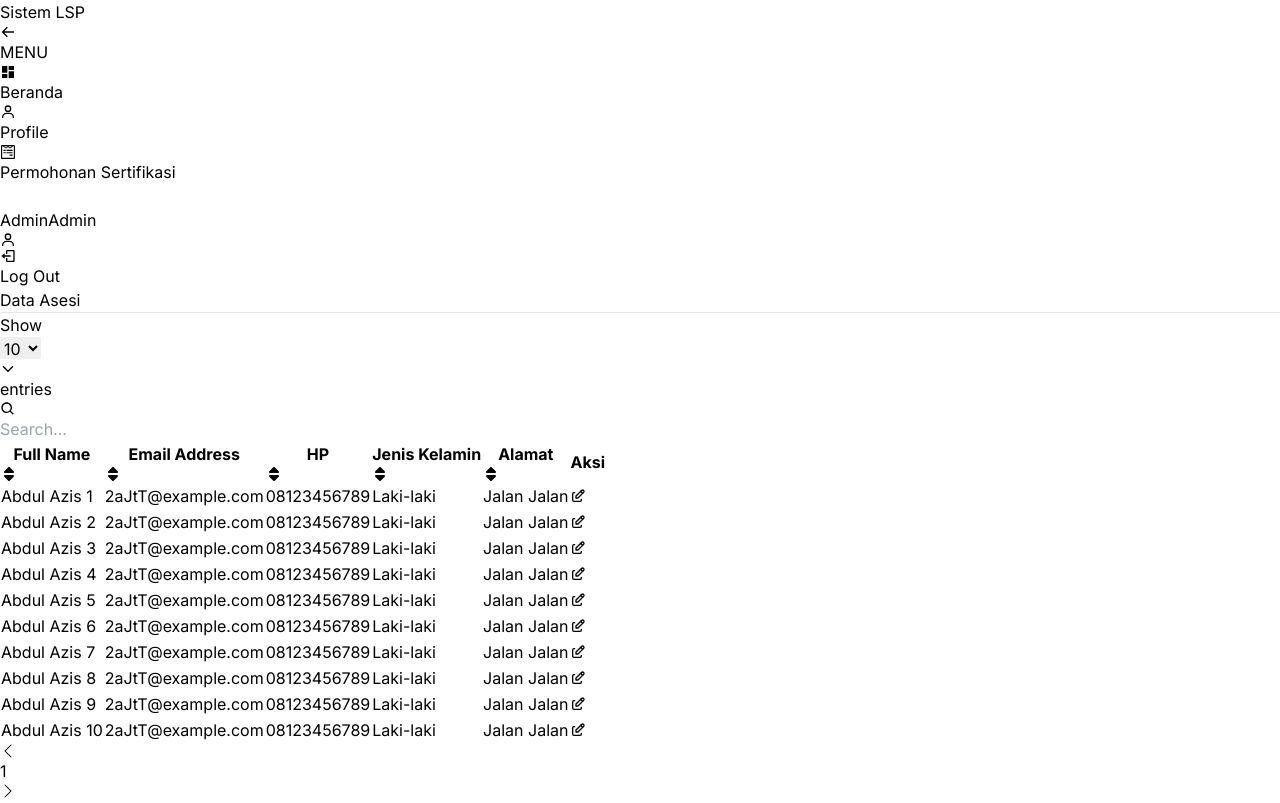
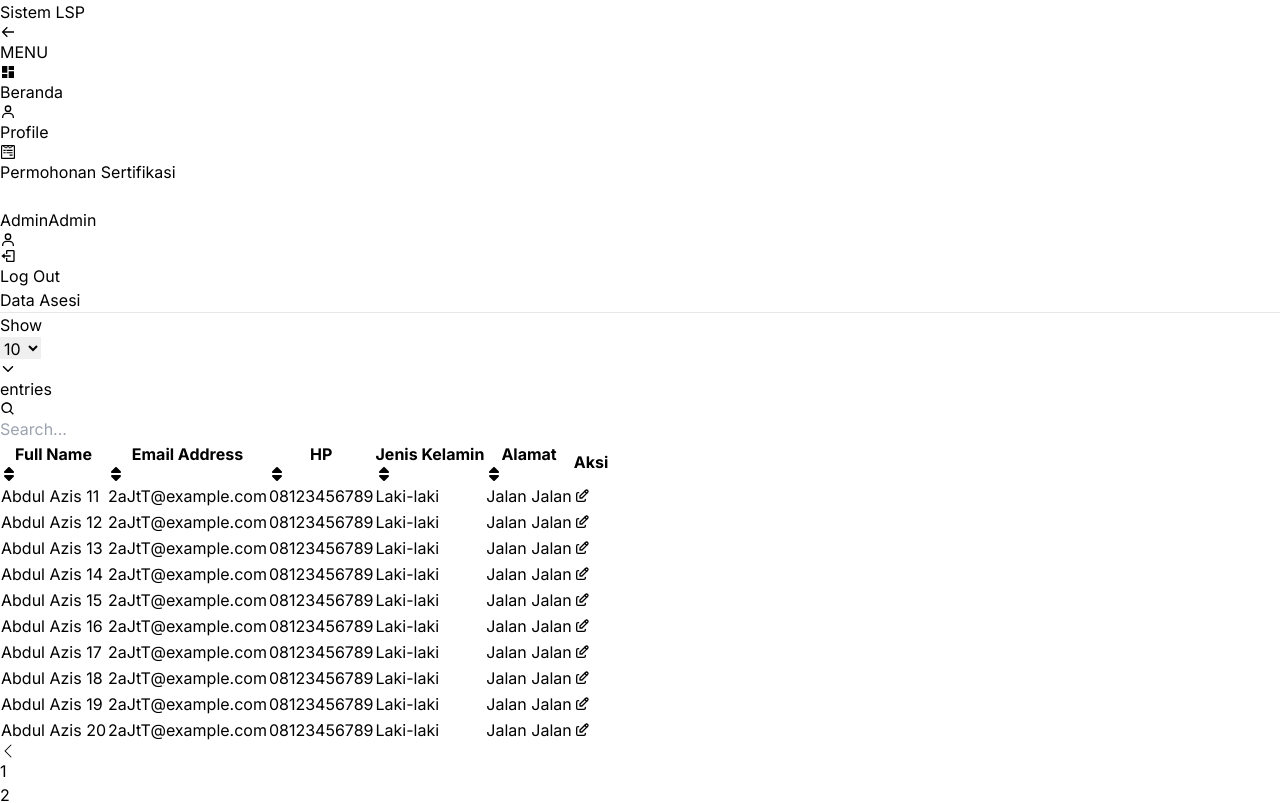
Before and after one commit to prolandit/project-lsp-st, a React (Vite) app in the folder client/: page /data-asesi in a window 1280 px wide. Shown: the top 803 px of the page. Built offline with nearby package versions, Linux system fonts and the light colour scheme.

Commit message:
fix sorting fn

```diff
--- a/client/src/presentation/components/Elements/DataTable.tsx
+++ b/client/src/presentation/components/Elements/DataTable.tsx
@@ -25,7 +25,7 @@ type Props<TData, TValue> = {
     pageCount?: number;
     searchFn?: (query: string) => void;
     paginateFn?: (page: number, pageSize: number) => void;
-    // sortingFn?: (page: number, pageSize: number) => void;
+    sortingFn?: (states: SortingState) => void;
 };
 
 const DataTable = <TData, TValue>({
@@ -35,6 +35,7 @@ const DataTable = <TData, TValue>({
     pageCount,
     searchFn,
     paginateFn,
+    sortingFn,
 }: Props<TData, TValue>) => {
     const [isMobileScreen, setIsMobileScreen] = useState(false);
     const [searchQuery, setSearchQuery] = useState('');
@@ -61,6 +62,10 @@ const DataTable = <TData, TValue>({
     }, [debounceSearch, searchFn]);
 
     useEffect(() => {
+        sortingFn?.(sorting);
+    }, [sorting, sortingFn]);
+
+    useEffect(() => {
         const handleResize = () => {
             setIsMobileScreen(window.innerWidth < 768);
         };
@@ -81,8 +86,9 @@ const DataTable = <TData, TValue>({
             pagination,
             sorting,
         },
+        onPaginationChange: setPagination,
+        onSortingChange: setSorting,
         pageCount: pageCount,
-        onSortingChange: setSorting,
         manualSorting: true,
         manualPagination: true,
         manualFiltering: true,
@@ -92,10 +98,6 @@ const DataTable = <TData, TValue>({
 
     const handlePageClick = (selectedItem: { selected: number }) => {
         table.setPageIndex(selectedItem.selected + 1);
-        setPagination({
-            ...pagination,
-            pageIndex: selectedItem.selected + 1,
-        });
         paginateFn?.(selectedItem.selected + 1, pageSize);
     };
 
@@ -103,10 +105,6 @@ const DataTable = <TData, TValue>({
         event: React.ChangeEvent<HTMLSelectElement> | undefined
     ) => {
         table.setPageSize(Number(event?.target.value));
-        setPagination({
-            ...pagination,
-            pageSize: Number(event?.target.value),
-        });
         paginateFn?.(pageIndex, Number(event?.target.value));
     };
 
@@ -174,12 +172,12 @@ const DataTable = <TData, TValue>({
                                             </div>
                                             <div
                                                 className='cursor-pointer'
-                                                onClick={() =>
+                                                onClick={() => {
                                                     header.column.toggleSorting(
                                                         undefined,
                                                         true
-                                                    )
-                                                }
+                                                    );
+                                                }}
                                             >
                                                 {header.column.getCanSort() ? (
                                                     header.column.getIsSorted() ===
--- a/client/src/presentation/components/Layouts/ProfileLayout.tsx
+++ b/client/src/presentation/components/Layouts/ProfileLayout.tsx
@@ -1,8 +1,8 @@
 import { useMemo } from 'react';
 import { Role } from '../../../common/enum';
 import useLoggedUser from '../../../common/hooks/useLoggedUser';
-import AsesiProfilePage from '../../pages/asesi/AsesiProfilePage';
-import AsesorProfilePage from '../../pages/asesor/AsesorProfilePage';
+import AsesiProfilePage from '../../pages/AsesiProfilePage';
+import AsesorProfilePage from '../../pages/AsesorProfilePage';
 
 const ProfileLayout = () => {
     const user = useLoggedUser();
--- /dev/null
+++ b/client/src/presentation/pages/AccountsPage.tsx
@@ -0,0 +1,107 @@
+import { createColumnHelper } from '@tanstack/react-table';
+import { useState } from 'react';
+import { TbEdit, TbTrash } from 'react-icons/tb';
+import { useNavigate } from 'react-router-dom';
+import { UserType } from '../../common/types';
+import DataTable from '../components/Elements/DataTable';
+import Modal from '../components/Elements/Modal';
+
+const AccountsPage = () => {
+    const navigate = useNavigate();
+    const [modalOpen, setModalOpen] = useState(false);
+
+    const [{ pageIndex, pageSize }, setPagination] = useState({
+        pageIndex: 1,
+        pageSize: 10,
+    });
+    // const [sorting, setSorting] = useState<SortingState>([]);
+
+    const columnHelper = createColumnHelper<UserType>();
+    const columns = [
+        columnHelper.accessor('fullName', {
+            header: 'Full Name',
+        }),
+        columnHelper.accessor('email', {
+            header: 'Email Address',
+        }),
+        columnHelper.accessor('role', {
+            header: 'Role',
+        }),
+        columnHelper.display({
+            header: 'Aksi',
+            enableSorting: false,
+            cell: ({ row }) => (
+                <div className='flex flex-row items-center justify-center gap-3'>
+                    <TbEdit
+                        onClick={() =>
+                            navigate(
+                                `/verifikasi-akun/${row.original.fullName}`
+                            )
+                        }
+                        className='text-2xl text-blue-500 cursor-pointer'
+                    />
+                    <TbTrash
+                        onClick={() => setModalOpen(true)}
+                        className='text-2xl text-red-500 cursor-pointer'
+                    />
+                </div>
+            ),
+        }),
+    ];
+
+    const generateData = (skip: number, pageSize: number): UserType[] => {
+        const personDataList: UserType[] = [];
+        const endIndex = skip + pageSize;
+
+        for (let i = skip; i < endIndex && i < 50; i++) {
+            personDataList.push({
+                fullName: `Abdul Azis ${i + 1}`,
+                email: '2aJtT@example.com',
+                role: 'Asesi',
+            });
+        }
+        return personDataList;
+    };
+
+    const data: UserType[] = generateData(pageIndex * pageSize, pageSize);
+
+    const onSearch = (query: string) => {
+        console.log(query);
+    };
+
+    return (
+        <div className='flex flex-col mx-3 my-6 bg-white rounded-t-lg lg:mx-8'>
+            <div className='flex flex-row items-center justify-between'>
+                <span className='px-4 py-4 text-base font-semibold text-blue-600 lg:px-6'>
+                    Akun User
+                </span>
+            </div>
+            <hr />
+            <DataTable
+                data={data}
+                columns={columns}
+                searchFn={onSearch}
+                paginateFn={(page, pageSize) => {
+                    setPagination({ pageIndex: page, pageSize });
+                    console.log(page, pageSize);
+                }}
+            />
+            <Modal
+                show={modalOpen}
+                onClose={() => setModalOpen(false)}
+                onConfirm={() => {
+                    console.log('Hapus');
+                    setModalOpen(false);
+                }}
+            >
+                <span className='font-semibold text-red-600'>
+                    Peringatan!!!
+                </span>
+                <hr />
+                <span>Anda yakin ingin menghapus data ini?</span>
+            </Modal>
+        </div>
+    );
+};
+
+export default AccountsPage;
--- /dev/null
+++ b/client/src/presentation/pages/AssesmentDataPage.tsx
@@ -0,0 +1,5 @@
+const AssesmentDataPage = () => {
+    return <div></div>;
+};
+
+export default AssesmentDataPage;
--- a/client/src/presentation/pages/AssesmentSchedulePage.tsx
+++ b/client/src/presentation/pages/AssesmentSchedulePage.tsx
@@ -21,7 +21,7 @@ const AssesmentSchedulePage = () => {
         },
         {
             accessorKey: 'startDate',
-            header: 'Mulai',
+            header: 'Tanggal Mulai',
             cell: ({ row }) => localDateString(row.original.startDate),
         },
         {
@@ -54,7 +54,7 @@ const AssesmentSchedulePage = () => {
     };
 
     const data: AssesmentScheduleType[] = generateData(
-        pageIndex * pageSize,
+        pageIndex * pageSize - pageSize,
         pageSize
     );
 
@@ -78,10 +78,13 @@ const AssesmentSchedulePage = () => {
                             data={data}
                             columns={columns}
                             searchFn={onSearch}
-                            pageCount={5}
+                            pageCount={Math.ceil(50 / pageSize)}
                             paginateFn={(page, pageSize) => {
                                 setPagination({ pageIndex: page, pageSize });
                                 console.log(page, pageSize);
+                            }}
+                            sortingFn={(states) => {
+                                console.log(states);
                             }}
                         />
                     </div>
--- a/client/src/presentation/pages/admin_lsp/AccountsPage.tsx
+++ b/client/src/presentation/pages/LSPDataAsesiPage.tsx
@@ -1,20 +1,17 @@
-import { createColumnHelper } from '@tanstack/react-table';
+import { PaginationState, createColumnHelper } from '@tanstack/react-table';
 import { useState } from 'react';
-import { TbEdit, TbTrash } from 'react-icons/tb';
+import { TbEdit } from 'react-icons/tb';
 import { useNavigate } from 'react-router-dom';
-import { UserType } from '../../../common/types';
-import DataTable from '../../components/Elements/DataTable';
-import Modal from '../../components/Elements/Modal';
+import { UserType } from '../../common/types';
+import DataTable from '../components/Elements/DataTable';
 
-const AccountsPage = () => {
+const LSPDataAsesiPage = () => {
     const navigate = useNavigate();
-    const [modalOpen, setModalOpen] = useState(false);
 
-    const [{ pageIndex, pageSize }, setPagination] = useState({
+    const [{ pageIndex, pageSize }, setPagination] = useState<PaginationState>({
         pageIndex: 1,
         pageSize: 10,
     });
-    // const [sorting, setSorting] = useState<SortingState>([]);
 
     const columnHelper = createColumnHelper<UserType>();
     const columns = [
@@ -24,8 +21,14 @@ const AccountsPage = () => {
         columnHelper.accessor('email', {
             header: 'Email Address',
         }),
-        columnHelper.accessor('role', {
-            header: 'Role',
+        columnHelper.accessor('phone', {
+            header: 'HP',
+        }),
+        columnHelper.accessor('gender', {
+            header: 'Jenis Kelamin',
+        }),
+        columnHelper.accessor('address', {
+            header: 'Alamat',
         }),
         columnHelper.display({
             header: 'Aksi',
@@ -40,28 +43,28 @@ const AccountsPage = () => {
                         }
                         className='text-2xl text-blue-500 cursor-pointer'
                     />
-                    <TbTrash
-                        onClick={() => setModalOpen(true)}
-                        className='text-2xl text-red-500 cursor-pointer'
-                    />
                 </div>
             ),
         }),
     ];
 
-    const generateData = (count: number): UserType[] => {
+    const generateData = (skip: number, pageSize: number): UserType[] => {
         const personDataList: UserType[] = [];
-        for (let i = 0; i < count; i++) {
+        const endIndex = skip + pageSize;
+
+        for (let i = skip; i < endIndex && i < 50; i++) {
             personDataList.push({
                 fullName: `Abdul Azis ${i + 1}`,
                 email: '2aJtT@example.com',
-                role: 'Asesi',
+                phone: '08123456789',
+                gender: 'Laki-laki',
+                address: 'Jalan Jalan',
             });
         }
         return personDataList;
     };
 
-    const data: UserType[] = generateData(pageIndex * pageSize);
+    const data: UserType[] = generateData(pageIndex * pageSize, pageSize);
 
     const onSearch = (query: string) => {
         console.log(query);
@@ -69,37 +72,22 @@ const AccountsPage = () => {
 
     return (
         <div className='flex flex-col mx-3 my-6 bg-white rounded-t-lg lg:mx-8'>
-            <div className='flex flex-row items-center justify-between'>
-                <span className='px-4 py-4 text-base font-semibold text-blue-600 lg:px-6'>
-                    Akun User
-                </span>
-            </div>
+            <span className='px-4 py-4 text-base font-semibold text-blue-600 lg:px-6'>
+                Data Asesi
+            </span>
             <hr />
             <DataTable
                 data={data}
                 columns={columns}
                 searchFn={onSearch}
+                pageCount={5}
                 paginateFn={(page, pageSize) => {
                     setPagination({ pageIndex: page, pageSize });
                     console.log(page, pageSize);
                 }}
             />
-            <Modal
-                show={modalOpen}
-                onClose={() => setModalOpen(false)}
-                onConfirm={() => {
-                    console.log('Hapus');
-                    setModalOpen(false);
-                }}
-            >
-                <span className='font-semibold text-red-600'>
-                    Peringatan!!!
-                </span>
-                <hr />
-                <span>Anda yakin ingin menghapus data ini?</span>
-            </Modal>
         </div>
     );
 };
 
-export default AccountsPage;
+export default LSPDataAsesiPage;
--- a/client/src/presentation/pages/admin_lsp/LSPDataAsesiPage.tsx
+++ /dev/null
@@ -1,100 +0,0 @@
-import {
-    PaginationState,
-    SortingState,
-    createColumnHelper,
-} from '@tanstack/react-table';
-import { useMemo, useState } from 'react';
-import { TbEdit } from 'react-icons/tb';
-import { useNavigate } from 'react-router-dom';
-import { UserType } from '../../../common/types';
-import DataTable from '../../components/Elements/DataTable';
-
-const LSPDataAsesiPage = () => {
-    const navigate = useNavigate();
-
-    const [{ pageIndex, pageSize }, setPagination] = useState<PaginationState>({
-        pageIndex: 1,
-        pageSize: 10,
-    });
-    const [sorting, setSorting] = useState<SortingState>([]);
-
-    const pagination = useMemo(
-        () => ({ pageIndex, pageSize }),
-        [pageIndex, pageSize]
-    );
-
-    const columnHelper = createColumnHelper<UserType>();
-    const columns = [
-        columnHelper.accessor('fullName', {
-            header: 'Full Name',
-        }),
-        columnHelper.accessor('email', {
-            header: 'Email Address',
-        }),
-        columnHelper.accessor('phone', {
-            header: 'HP',
-        }),
-        columnHelper.accessor('gender', {
-            header: 'Jenis Kelamin',
-        }),
-        columnHelper.accessor('address', {
-            header: 'Alamat',
-        }),
-        columnHelper.display({
-            header: 'Aksi',
-            enableSorting: false,
-            cell: ({ row }) => (
-                <div className='flex flex-row items-center justify-center gap-3'>
-                    <TbEdit
-                        onClick={() =>
-                            navigate(
-                                `/verifikasi-akun/${row.original.fullName}`
-                            )
-                        }
-                        className='text-2xl text-blue-500 cursor-pointer'
-                    />
-                </div>
-            ),
-        }),
-    ];
-
-    const generateData = (count: number): UserType[] => {
-        const personDataList: UserType[] = [];
-        for (let i = 0; i < count; i++) {
-            personDataList.push({
-                fullName: `Abdul Azis ${i + 1}`,
-                email: '2aJtT@example.com',
-                phone: '08123456789',
-                gender: 'Laki-laki',
-                address: 'Jalan Jalan',
-            });
-        }
-        return personDataList;
-    };
-
-    const data: UserType[] = generateData(pageSize);
-
-    const onSearch = (query: string) => {
-        console.log(query);
-    };
-
-    return (
-        <div className='flex flex-col mx-3 my-6 bg-white rounded-t-lg lg:mx-8'>
-            <span className='px-4 py-4 text-base font-semibold text-blue-600 lg:px-6'>
-                Data Asesi
-            </span>
-            <hr />
-            <DataTable
-                data={data}
-                columns={columns}
-                pagination={pagination}
-                sorting={sorting}
-                onSortingChange={setSorting}
-                onPaginationChange={setPagination}
-                onSearch={onSearch}
-            />
-        </div>
-    );
-};
-
-export default LSPDataAsesiPage;
```
Also changed, not shown: client/src/App.tsx (+4 -4 lines), client/src/presentation/pages/AsesiProfilePage.tsx (renamed from client/src/presentation/pages/asesi/AsesiProfilePage.tsx, +10 -10 lines), client/src/presentation/pages/AsesorProfilePage.tsx (renamed from client/src/presentation/pages/asesor/AsesorProfilePage.tsx, +10 -10 lines), client/src/presentation/pages/CreateAccountPage.tsx (renamed from client/src/presentation/pages/admin_lsp/CreateAccountPage.tsx, +7 -7 lines), client/src/presentation/pages/VerifyAccountPage.tsx (renamed from client/src/presentation/pages/admin_lsp/VerifyAccountPage.tsx, +6 -6 lines).
